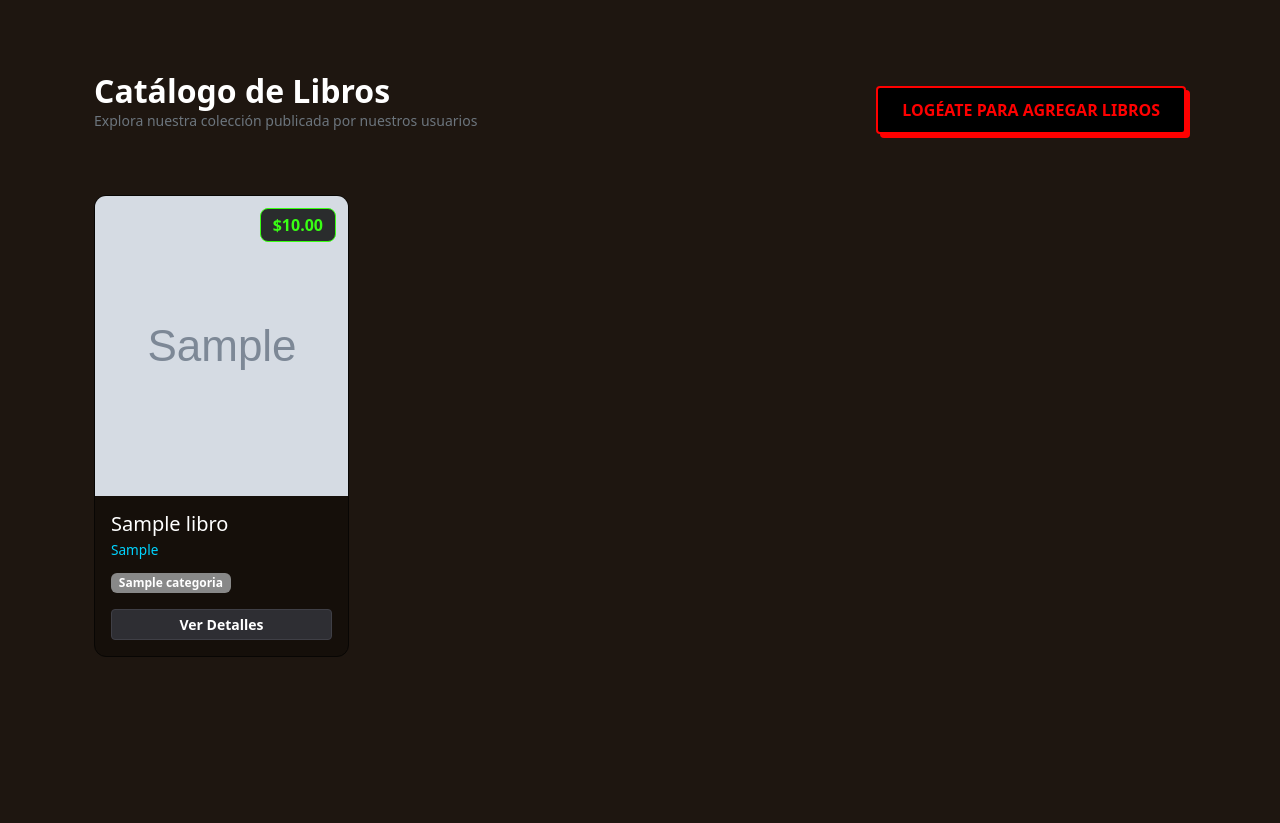
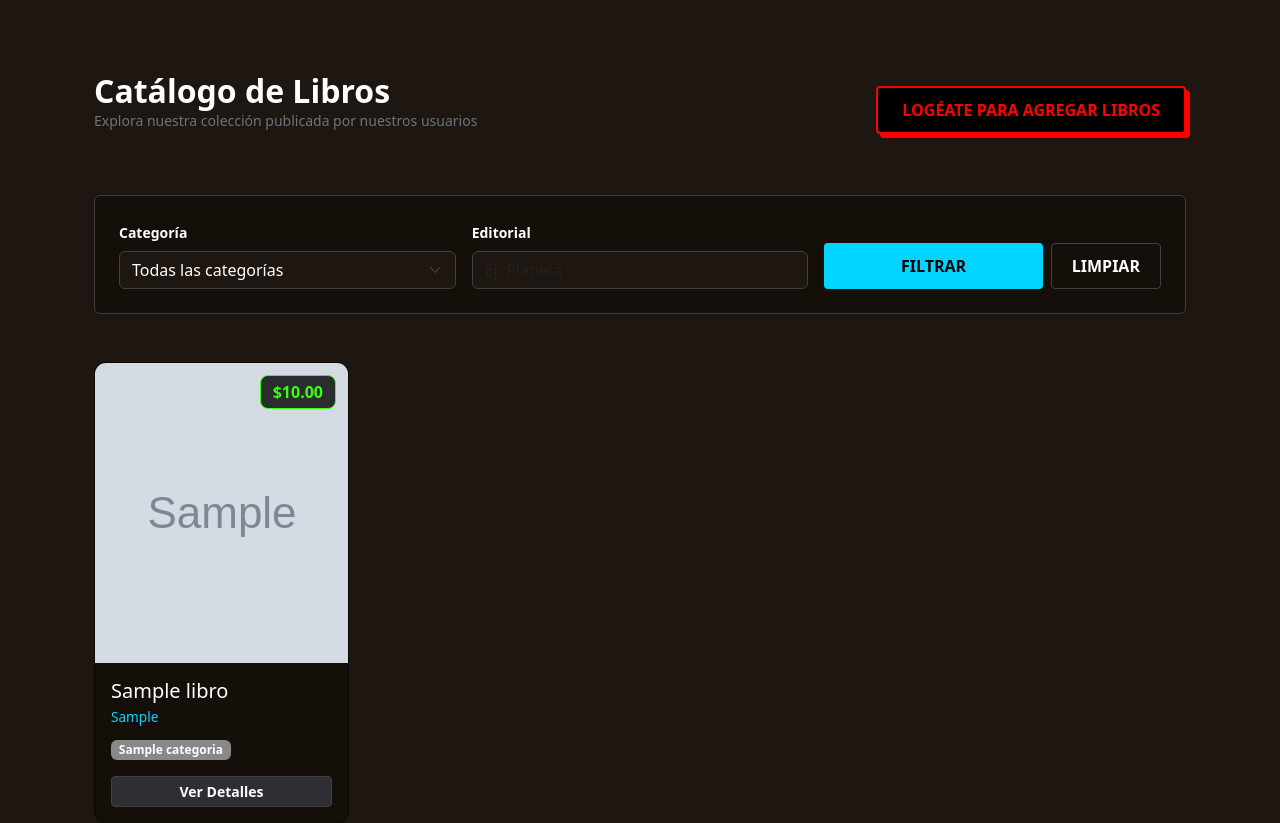
Before and after one commit to Nixozx/ProyectoDjangoLibreria, a Django app: page /catalog/ in a window 1280 px wide. Shown: the part 67-890 px from the top of the page. Before the commit the page ends 724 px from the top, so only its background shows below. Run offline with Django 5.2, Linux system fonts and the light colour scheme; tables that the repository leaves empty hold one stand-in row (values such as "Sample post"); grey boxes marked "Sample" are stand-in pictures.

Commit message:
Agregar filtros por categoria y editorial al catalogo

```diff
--- a/core_app/models.py
+++ b/core_app/models.py
@@ -1,5 +1,12 @@
 from django.db import models
 from django.contrib.auth.models import User
+
+class Categoria(models.Model):
+    nombre = models.CharField(max_length=100, unique=True)
+    color = models.CharField(max_length=7, default='#5d3a25')
+
+    def __str__(self):
+        return self.nombre
 
 class Libro(models.Model):
     nombre = models.CharField(max_length=200)
@@ -7,24 +14,13 @@ class Libro(models.Model):
     precio = models.DecimalField(max_digits=10, decimal_places=2)
     imagen = models.ImageField(upload_to='portadas/', null=True, blank=True)
 
-    # --- NUEVOS CAMPOS AGREGADOS ---
-    categoria = models.ForeignKey('Categoria', on_delete=models.SET_NULL, null=True, blank=True, related_name='libros')
+    # Campos para filtrado
+    categoria = models.ForeignKey(Categoria, on_delete=models.SET_NULL, null=True, blank=True, related_name='libros')
     isbn = models.CharField(max_length=13, unique=True, null=True, blank=True, help_text="Para distinguir ediciones")
     editorial = models.CharField(max_length=200, null=True, blank=True)
-    # -------------------------------
 
     def __str__(self):
         return f"{self.nombre} - {self.autor}"
-
-class Categoria(models.Model):
-    nombre = models.CharField(max_length=100, unique=True)
-    color = models.CharField(max_length=7, default='#5d3a25')
-
-    def __init__(self, *args, **kwargs):
-        super().__init__(*args, **kwargs)
-
-    def __str__(self):
-        return self.nombre
 
 class Post(models.Model):
     titulo = models.CharField(max_length=200)
@@ -34,22 +30,15 @@ class Post(models.Model):
     imagen = models.ImageField(upload_to='posts_fotos/', blank=True, null=True)
     categoria = models.ForeignKey(Categoria, on_delete=models.SET_NULL, null=True, blank=True, related_name='posts')
 
-    def __init__(self, *args, **kwargs):
-        super().__init__(*args, **kwargs)
-
     def __str__(self):
         return self.titulo
 
 class Comentario(models.Model):
-
     post = models.ForeignKey(Post, on_delete=models.CASCADE, related_name='comentarios')
     autor = models.ForeignKey(User, on_delete=models.CASCADE)
     contenido = models.TextField()
     fecha_creacion = models.DateTimeField(auto_now_add=True)
     imagen = models.ImageField(upload_to='comentarios_fotos/', blank=True, null=True)
 
-    def __init__(self, *args, **kwargs):
-        super().__init__(*args, **kwargs)
-
     def __str__(self):
         return f"Comentario de {self.autor.username} en '{self.post.titulo}'"
--- a/core_app/templates/core/catalog.html
+++ b/core_app/templates/core/catalog.html
@@ -19,6 +19,30 @@
                     LOGÉATE PARA AGREGAR LIBROS
                 </a>
             {% endif %}
+        </div>
+
+        <div class="filter-section p-4 mb-5 rounded" style="background-color: #150F0A; border: 1px solid #3f3f46;">
+            <form method="GET" class="row g-3 align-items-end">
+                <div class="col-md-4">
+                    <label class="text-white small fw-bold mb-2">Categoría</label>
+                    <select name="categoria" class="form-select filter-input">
+                        <option value="">Todas las categorías</option>
+                        {% for c in categorias %}
+                            <option value="{{ c.id }}" {% if categoria_seleccionada|add:"0" == c.id %}selected{% endif %}>
+                                {{ c.nombre }}
+                            </option>
+                        {% endfor %}
+                    </select>
+                </div>
+                <div class="col-md-4">
+                    <label class="text-white small fw-bold mb-2">Editorial</label>
+                    <input type="text" name="editorial" class="form-control filter-input" placeholder="Ej: Planeta" value="{{ editorial_query|default:'' }}">
+                </div>
+                <div class="col-md-4 d-flex gap-2">
+                    <button type="submit" class="btn-filter-action flex-grow-1">FILTRAR</button>
+                    <a href="{% url 'catalog' %}" class="btn-filter-clear">LIMPIAR</a>
+                </div>
+            </form>
         </div>
 
         <div class="row row-cols-1 row-cols-md-3 row-cols-lg-4 g-4">
@@ -100,7 +124,7 @@
 
         {% empty %}
         <div class="col-12 text-center py-5">
-            <p class="text-secondary font-monospace">No hay libros registrados en el catálogo aún.</p>
+            <p class="text-secondary font-monospace">No hay libros que coincidan con tu búsqueda.</p>
         </div>
         {% endfor %}
         </div>
@@ -108,41 +132,19 @@
 </div>
 
 <style>
-    body {
-        background-color: #1E1610;
-        color: #ffffff;
-    }
+    body { background-color: #1E1610; color: #ffffff; }
     .catalog-wrapper { min-height: 100vh; }
 
+    /* Filtros nuevos */
+    .filter-input { background-color: #1e1610 !important; border: 1px solid #3f3f46 !important; color: white !important; }
+    .filter-input:focus { border-color: #00d4ff !important; box-shadow: none; }
+    .btn-filter-action { background-color: #00d4ff; border: none; font-weight: 800; padding: 10px; border-radius: 4px; color: #000; }
+    .btn-filter-clear { background-color: transparent; border: 1px solid #3f3f46; color: #fff; padding: 10px 20px; border-radius: 4px; text-decoration: none; font-weight: 600; }
+    .btn-filter-clear:hover { background-color: #3f3f46; color: #fff; }
 
-    .btn-login-red {
-        background-color: #000000;
-        color: #ff0000 !important;
-        padding: 10px 24px;
-        border: 2px solid #ff0000;
-        border-radius: 4px;
-        text-decoration: none;
-        font-weight: 800;
-        box-shadow: 4px 4px 0px #ff0000;
-        transition: 0.2s ease;
-        text-transform: uppercase;
-    }
-
-    .btn-login-red:hover {
-        background-color: #ff0000;
-        color: #000000 !important;
-        transform: translate(-2px, -2px);
-        box-shadow: 6px 6px 0px #000000;
-    }
-
-
-    .book-card {
-        background-color: #150F0A;
-        border: 1px solid #080604;
-        border-radius: 12px;
-        overflow: hidden;
-        transition: all 0.3s cubic-bezier(0.4, 0, 0.2, 1);
-    }
+    .btn-login-red { background-color: #000000; color: #ff0000 !important; padding: 10px 24px; border: 2px solid #ff0000; border-radius: 4px; text-decoration: none; font-weight: 800; box-shadow: 4px 4px 0px #ff0000; transition: 0.2s ease; text-transform: uppercase; }
+    .btn-login-red:hover { background-color: #ff0000; color: #000000 !important; transform: translate(-2px, -2px); box-shadow: 6px 6px 0px #000000; }
+    .book-card { background-color: #150F0A; border: 1px solid #080604; border-radius: 12px; overflow: hidden; transition: all 0.3s cubic-bezier(0.4, 0, 0.2, 1); }
     .book-card:hover { border-color: #00d4ff; transform: translateY(-8px); }
     .book-card img { height: 300px; object-fit: cover; }
     .card-author-name { color: #00d4ff; font-size: 0.85rem; font-weight: 500; }
--- a/core_app/views.py
+++ b/core_app/views.py
@@ -3,7 +3,6 @@ from django.shortcuts import get_object_or_404
 from django.contrib.auth.decorators import login_required
 from django.contrib.auth.forms import UserCreationForm
 from django.contrib import messages
-
 
 from .models import Libro, Categoria
 from .models import Post, Comentario
@@ -14,8 +13,29 @@ def home(request):
     return render(request, 'core/home.html')
 
 def catalog(request):
+
     libros_db = Libro.objects.all()
-    return render(request, "core/catalog.html", {"libros": libros_db})
+    categorias = Categoria.objects.all()
+
+
+    categoria_id = request.GET.get('categoria')
+    editorial_query = request.GET.get('editorial')
+
+
+    if categoria_id:
+        libros_db = libros_db.filter(categoria_id=categoria_id)
+
+    if editorial_query:
+
+        libros_db = libros_db.filter(editorial__icontains=editorial_query)
+
+
+    return render(request, "core/catalog.html", {
+        "libros": libros_db,
+        "categorias": categorias,
+        "categoria_seleccionada": categoria_id,
+        "editorial_query": editorial_query
+    })
 
 def register(request):
     if request.method == 'POST':
@@ -52,36 +72,30 @@ def eliminar_libro(request, libro_id):
 @login_required(login_url='login')
 def agregar_libro(request):
     if request.method == 'POST':
-
         nombre_libro = request.POST.get('nombre')
         autor_libro = request.POST.get('autor')
         precio_libro = request.POST.get('precio')
         imagen_libro = request.FILES.get('imagen')
-
-
         editorial_libro = request.POST.get('editorial')
         isbn_libro = request.POST.get('isbn')
         categoria_id = request.POST.get('categoria')
 
-
         categoria_seleccionada = None
         if categoria_id:
             categoria_seleccionada = Categoria.objects.get(id=categoria_id)
-
 
         nuevo_libro = Libro(
             nombre=nombre_libro,
             autor=autor_libro,
             precio=precio_libro,
             imagen=imagen_libro,
-            editorial=editorial_libro,       # Nuevo
-            isbn=isbn_libro,                 # Nuevo
-            categoria=categoria_seleccionada # Nuevo
+            editorial=editorial_libro,
+            isbn=isbn_libro,
+            categoria=categoria_seleccionada
         )
         nuevo_libro.save()
 
         return redirect('catalog')
-
 
     categorias_db = Categoria.objects.all()
     return render(request, 'core/agregar.html', {'categorias': categorias_db})
```
